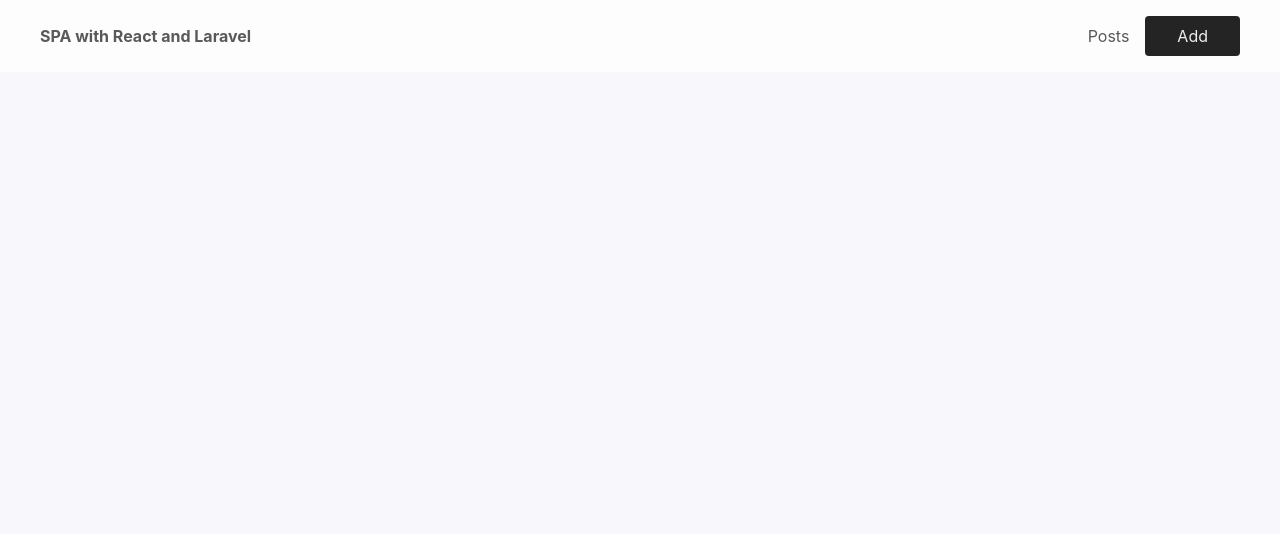
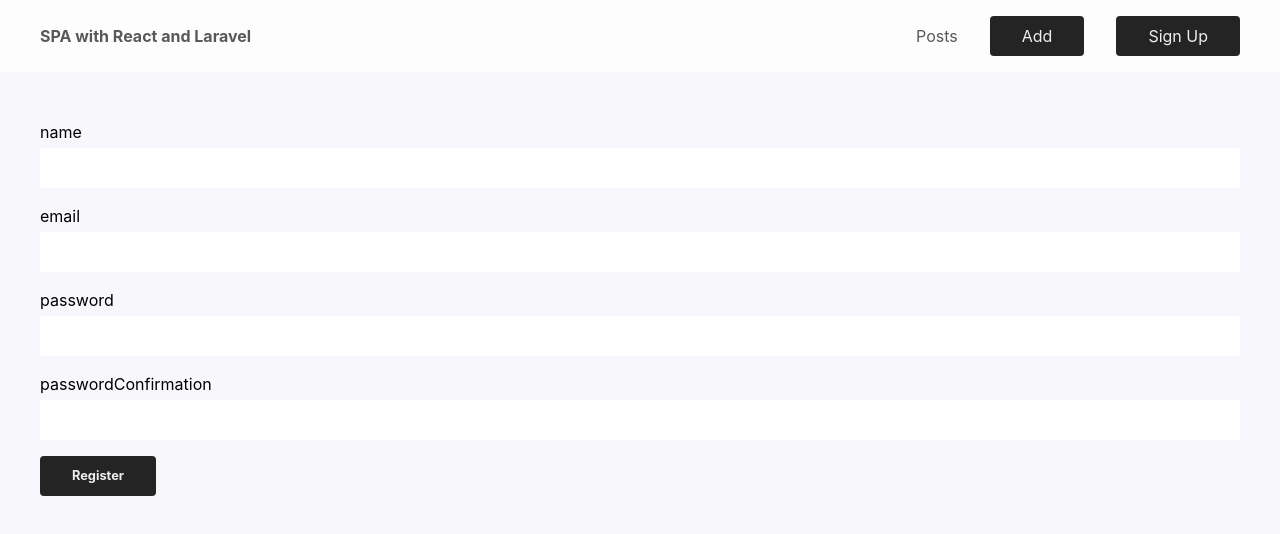
Before and after one commit to kiyoshion/react-for-spa, a React (Create React App) app: page /register in a window 1280 px wide. Shown: the top 534 px of the page. Built offline with nearby package versions, Linux system fonts and the light colour scheme.

Commit message:
Add register component

```diff
--- a/src/App.js
+++ b/src/App.js
@@ -2,6 +2,7 @@ import { BrowserRouter as Router, Routes, Route } from 'react-router-dom';
 import './App.module.scss';
 import Navbar from './components/Navbar'
 import Home from './components/Home'
+import Register from './components/Register'
 import Posts from './components/Posts'
 import Post from './components/Post'
 import CreatePost from './components/CreatePost'
@@ -12,6 +13,7 @@ function App() {
       <Navbar />
       <Routes>
         <Route path="/" element={<Home />}></Route>
+        <Route path="/register" element={<Register />}></Route>
         <Route path="/posts" element={<Posts />}></Route>
         <Route path="/posts/:id" element={<Post />}></Route>
         <Route path="/posts/create" element={<CreatePost />}></Route>
--- a/src/components/Navbar.js
+++ b/src/components/Navbar.js
@@ -18,6 +18,11 @@ export default function Navbar() {
               Add
             </Link>
           </li>
+          <li>
+            <Link className={`${navbarStyles.btn} ${utilStyles.btn_black}`} to="/register">
+              Sign Up
+            </Link>
+          </li>
         </ul>
       </div>
     </nav>
--- a/src/components/Navbar.module.scss
+++ b/src/components/Navbar.module.scss
@@ -13,7 +13,7 @@
       align-items: center;
       list-style: none;
       a {
-        margin-right: 1rem;
+        margin-right: 2rem;
         &.btn {
           border-radius: .25rem;
           padding: .5rem 2rem;
--- /dev/null
+++ b/src/components/Register.js
@@ -0,0 +1,84 @@
+import axios from "axios";
+import { useState } from "react";
+import { useNavigate } from "react-router-dom";
+import utilStyles from '../styles/util.module.scss'
+
+export default function Register() {
+  const [ name, setName ] = useState("")
+  const [ email, setEmail ] = useState("")
+  const [ password, setPassword ] = useState("")
+  const [ passwordConfirmation, setPasswordConfirmation ] = useState("")
+  const tokenURL = 'http://localhost:8000/sanctum/csrf-cookie'
+  const registerURL = 'http://localhost:8000/register'
+  const navigate = useNavigate()
+
+  const Register = () => {
+    try {
+      console.log(name, email, password, passwordConfirmation)
+      axios.get(tokenURL, {
+        withCredentials: true
+      })
+      .then(() => {
+        axios.post(registerURL, {
+          "name": name,
+          "email": email,
+          "password": password,
+          "password_confirmation": passwordConfirmation
+        }, { withCredentials: true
+        })
+        .then(() => {
+          navigate('/')
+        })
+      })
+    } catch (e) {}
+  }
+
+  return (
+    <div className={utilStyles.container}>
+      <div className={utilStyles.formContainer}>
+        <div>
+          <label htmlFor="name">name</label>
+          <input
+            id="name"
+            type="text"
+            value={name}
+            onChange={(e) => {setName(e.target.value)}}
+          />
+        </div>
+        <div>
+          <label htmlFor="email">email</label>
+          <input
+            id="email"
+            type="email"
+            value={email}
+            onChange={(e) => {setEmail(e.target.value)}}
+          />
+        </div>
+        <div>
+          <label htmlFor="password">password</label>
+          <input
+            id="password"
+            type="password"
+            value={password}
+            onChange={(e) => {setPassword(e.target.value)}}
+          />
+        </div>
+        <div>
+          <label htmlFor="passwordConfirmation">passwordConfirmation</label>
+          <input
+            id="passwordConfirmation"
+            type="password"
+            value={passwordConfirmation}
+            onChange={(e) => {setPasswordConfirmation(e.target.value)}}
+          />
+        </div>
+        <div>
+          <button
+            className={`${utilStyles.btn} ${utilStyles.btn_black}`}
+            onClick={Register}
+          >Register</button>
+        </div>
+      </div>
+    </div>
+  )
+}
```
